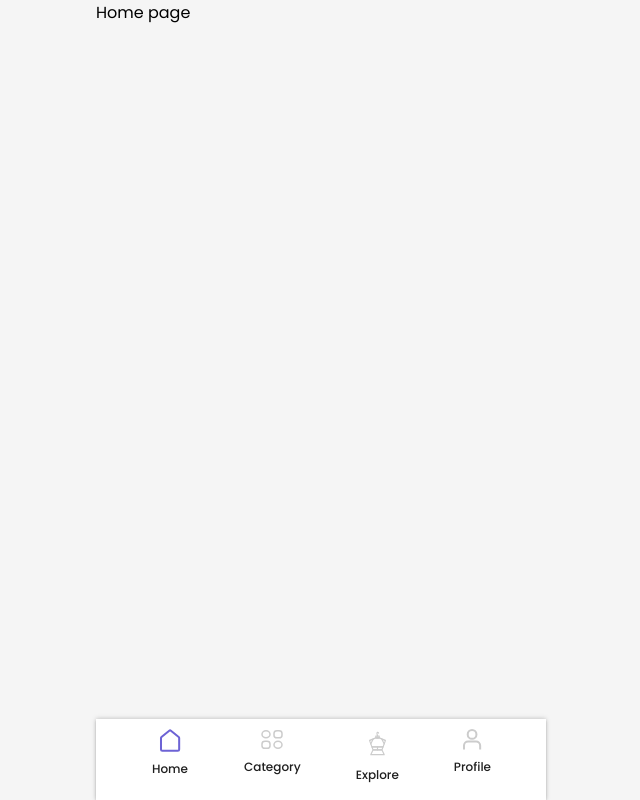
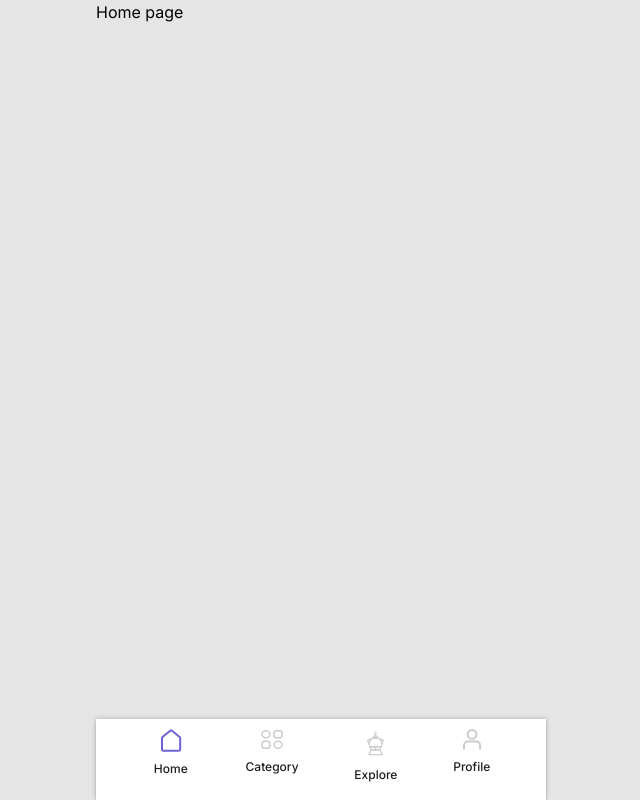
Before and after one commit to Aswin-Pradeep-P/style-genie, a React (Create React App) app: page /home in a window 1280 px wide. Shown: the whole page, without its empty margins (319-959 px from the left). Built offline with nearby package versions, Linux system fonts and the light colour scheme; no server answers.

Commit message:
removing unwanted

```diff
--- a/public/index.html
+++ b/public/index.html
@@ -16,7 +16,7 @@
   <script src="https://checkout.gokwik.co/integration.js"></script>
 </head>
 
-<body style="display: flex; justify-content: center; background-color: #f5f5f5; height: 100%">
+<body style="display: flex; justify-content: center; background-color: #e5e5e5; height: 100%">
   <noscript>You need to enable JavaScript to run this app.</noscript>
   <div id="root" style="max-width: 450px; width: 100%"></div>
 </body>
--- a/src/assets/icons/index.ts
+++ b/src/assets/icons/index.ts
@@ -9,4 +9,23 @@ import { ReactComponent as HomeIcon } from './HomeIcon.svg';
 import { ReactComponent as Explore } from './Explore.svg';
 import { ReactComponent as Profile } from './Profile.svg';
 
-export { ErrorIcon, ErrorCloseIcon, TickCircleIcon, CloseButton, CloseIcon, Category, HomeIcon, Explore, Profile };
+import { ReactComponent as LoginStep1 } from './LoginStep1.svg';
+import { ReactComponent as LoginStep2 } from './LoginStep2.svg';
+import { ReactComponent as LoginStep3 } from './LoginStep3.svg';
+import { ReactComponent as ArrowForward } from './arrow-forward.svg';
+
+export {
+  ErrorIcon,
+  ErrorCloseIcon,
+  TickCircleIcon,
+  CloseButton,
+  CloseIcon,
+  Category,
+  HomeIcon,
+  Explore,
+  Profile,
+  LoginStep1,
+  LoginStep2,
+  LoginStep3,
+  ArrowForward
+};
--- a/src/constants/routes.ts
+++ b/src/constants/routes.ts
@@ -7,7 +7,8 @@ export enum ROUTES {
   CATEGORY = '/category',
   EXPLORE = '/explore',
   PROFILE = '/profile/',
-  DESIGNER_HOME = '/designer/',
+  DESIGNER_SIGNUP = '/designer-signup/',
+  DESIGNER_DASHBOARD = '/designer-dashboard/',
   CAPTURE_IMAGE = 'capture-image',
 }
 
--- a/src/containers/DesignerHome/index.tsx
+++ /dev/null
@@ -1,12 +0,0 @@
-import { Box } from '@mui/material';
-import styles from './styles';
-
-const DesignerHome = () => {
-  return (
-    <Box sx={styles.root}>
-      <div>Hey there</div>
-    </Box>
-  );
-};
-
-export default DesignerHome;
--- a/src/containers/DesignerHome/styles.ts
+++ /dev/null
@@ -1,13 +0,0 @@
-import { colors } from '@Constants/colors';
-
-const styles = {
-  root: {
-    display: 'flex',
-    flexDirection: 'column',
-    justifyContent: 'space-between',
-    height: '100%',
-    backgroundColor: colors.DIM_GRAY
-  }
-};
-
-export default styles;
--- a/src/index.css
+++ b/src/index.css
@@ -1,3 +1,8 @@
+@import 'tailwindcss/base';
+@import 'tailwindcss/components';
+@import 'tailwindcss/utilities';
+@import 'tailwindcss/screens';
+
 body {
   margin: 0;
   font-family: "Poppins", sans-serif;
--- a/src/layouts/index.tsx
+++ b/src/layouts/index.tsx
@@ -11,7 +11,8 @@ import FAQPage from '@Containers/FAQPage';
 import CategoryPage from '@Containers/Category';
 import ProfilePage from '@Containers/Profile';
 import ExplorePage from '@Containers/Explore';
-import DesignerHome from '@Containers/DesignerHome';
+import DesignerSignup from '@Containers/Designer/designer-signup';
+import DesignerDashboard from '@Containers/Designer/designer-dashboard';
 
 import { ProtectedRoute } from './ProtectedRoute';
 import styles from './styles';
@@ -44,7 +45,8 @@ export const Layout = () => {
           {/* Protected routes */}
           <Route path={ROUTES.FAQS} element={<ProtectedRoute Component={FAQPage} />} />
           <Route path={ROUTES.ALL} element={<NotFound />} />
-          <Route path={ROUTES.DESIGNER_HOME} element={<DesignerHome />} />
+          <Route path={ROUTES.DESIGNER_SIGNUP} element={<DesignerSignup />} />
+          <Route path={ROUTES.DESIGNER_DASHBOARD} element={<DesignerDashboard />} />
           <Route path={ROUTES.CAPTURE_IMAGE} element={<ImageCapture />} />
         </Routes>
       </div>
```
